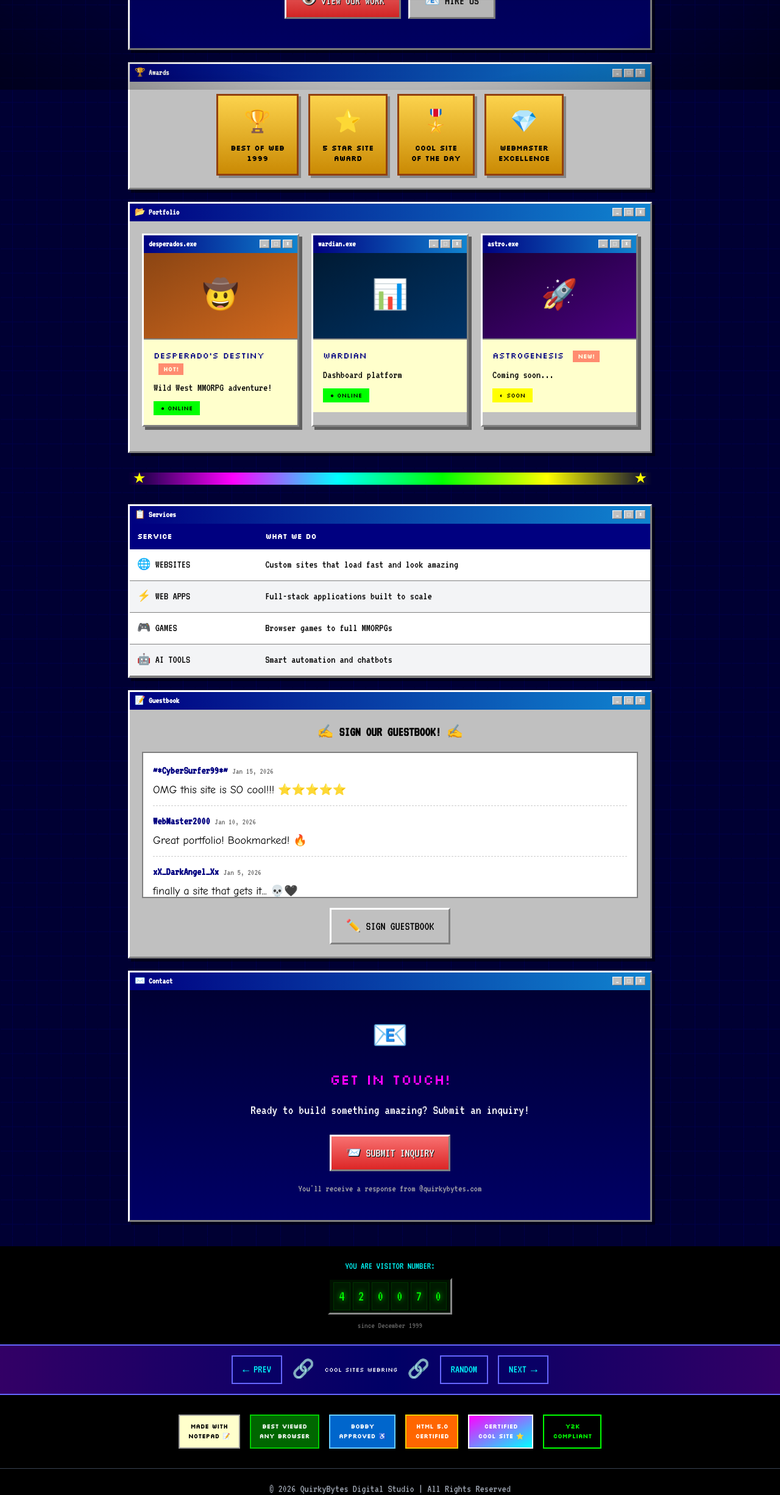
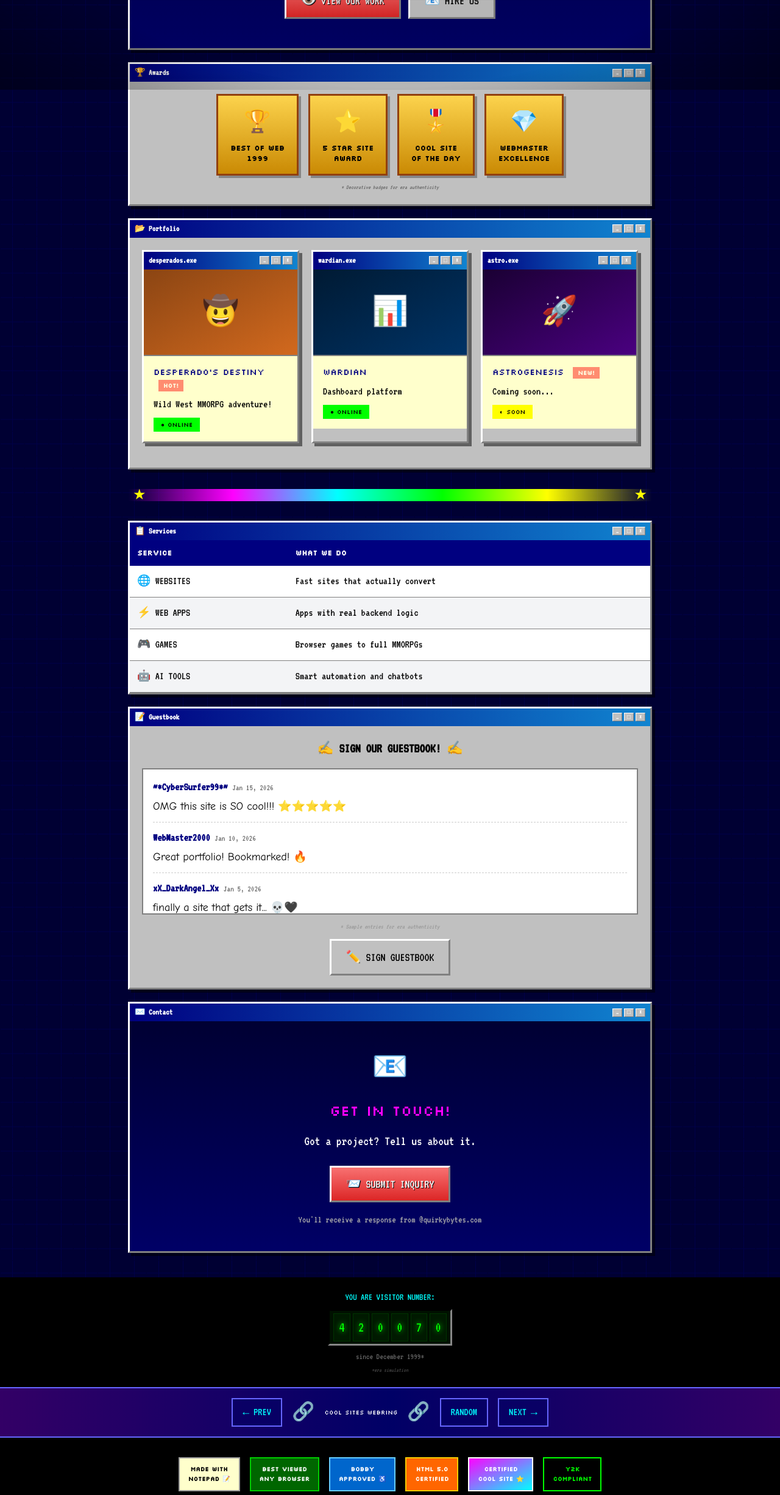
Before and after one commit to kc92/quirkybytes-site, a Next.js app: page /era/geocities in a window 1280 px wide. Shown: the part 653-3105 px from the top of the page at 61% size. Built offline with nearby package versions, Linux system fonts and the light colour scheme.

Commit message:
Add era authenticity disclaimers, fix remaining generic phrases

```diff
--- a/src/app/contact/page.tsx
+++ b/src/app/contact/page.tsx
@@ -47,7 +47,7 @@ export default function ContactPage() {
               GET IN TOUCH
             </h1>
             <p className="font-terminal text-xl text-white max-w-xl mx-auto">
-              Ready to build something amazing? Drop us a line!
+              Got a project? Let&apos;s talk.
             </p>
           </div>
         </Window>
--- a/src/app/era/ai-era/page.tsx
+++ b/src/app/era/ai-era/page.tsx
@@ -164,7 +164,7 @@ export default function AIEraPage() {
                 margin: "0 auto 36px",
               }}
             >
-              {company.description} Powered by modern tech and a passion for craft.
+              {company.description}
             </p>
 
             {/* CTA Buttons */}
--- a/src/app/era/geocities/page.tsx
+++ b/src/app/era/geocities/page.tsx
@@ -112,6 +112,9 @@ export default function GeocitiesEraPage() {
                   </div>
                 ))}
               </div>
+              <p style={{ textAlign: "center", fontSize: "10px", color: "#666", marginTop: "12px", fontStyle: "italic" }}>
+                * Decorative badges for era authenticity
+              </p>
             </div>
           </Window>
 
@@ -178,8 +181,8 @@ export default function GeocitiesEraPage() {
                 </thead>
                 <tbody style={{ fontFamily: "'VT323', monospace", fontSize: "18px" }}>
                   {[
-                    { icon: "🌐", name: "WEBSITES", desc: "Custom sites that load fast and look amazing" },
-                    { icon: "⚡", name: "WEB APPS", desc: "Full-stack applications built to scale" },
+                    { icon: "🌐", name: "WEBSITES", desc: "Fast sites that actually convert" },
+                    { icon: "⚡", name: "WEB APPS", desc: "Apps with real backend logic" },
                     { icon: "🎮", name: "GAMES", desc: "Browser games to full MMORPGs" },
                     { icon: "🤖", name: "AI TOOLS", desc: "Smart automation and chatbots" },
                   ].map((service, i) => (
@@ -212,7 +215,10 @@ export default function GeocitiesEraPage() {
                   </div>
                 ))}
               </div>
-              <div style={{ textAlign: "center", marginTop: "16px" }}>
+              <p style={{ textAlign: "center", fontSize: "11px", color: "#999", marginTop: "12px", fontStyle: "italic" }}>
+                * Sample entries for era authenticity
+              </p>
+              <div style={{ textAlign: "center", marginTop: "12px" }}>
                 <Button href="/guestbook">✏️ SIGN GUESTBOOK</Button>
               </div>
             </div>
@@ -226,7 +232,7 @@ export default function GeocitiesEraPage() {
                 GET IN TOUCH!
               </h2>
               <p style={{ color: "#fff", fontFamily: "'VT323', monospace", fontSize: "22px", marginBottom: "24px" }}>
-                Ready to build something amazing? Submit an inquiry!
+                Got a project? Tell us about it.
               </p>
               <Button href="/contact" variant="hot">
                 📨 SUBMIT INQUIRY
--- a/src/app/era/modern/page.tsx
+++ b/src/app/era/modern/page.tsx
@@ -484,7 +484,7 @@ export default function ModernEraPage() {
                   letterSpacing: "-1px",
                 }}
               >
-                Let&apos;s build something amazing
+                Got a project?
               </h2>
               <p
                 style={{
@@ -493,7 +493,7 @@ export default function ModernEraPage() {
                   marginBottom: "32px",
                 }}
               >
-                Ready to start your next project? Submit an inquiry.
+                Tell us what you need. We&apos;ll tell you if we can help.
               </p>
               <div style={{ display: "flex", flexDirection: "column", alignItems: "center", gap: "16px" }}>
                 <a
--- a/src/app/guestbook/page.tsx
+++ b/src/app/guestbook/page.tsx
@@ -212,6 +212,9 @@ export default function GuestbookPage() {
             <p style={{ fontFamily: "'VT323', monospace", color: "#00ff00", fontSize: "18px" }}>
               📝 Total Signatures: <b>{entries.length}</b> | 🌍 Visitors from around the world!
             </p>
+            <p style={{ fontFamily: "'VT323', monospace", color: "#666", fontSize: "12px", marginTop: "8px" }}>
+              * Sample entries shown for era authenticity
+            </p>
           </div>
         </Window>
 
--- a/src/components/ui/VisitorCounter.tsx
+++ b/src/components/ui/VisitorCounter.tsx
@@ -41,7 +41,8 @@ export function VisitorCounter() {
           </span>
         ))}
       </div>
-      <p style={{ color: "#666", marginTop: "8px", fontSize: "14px" }}>since December 1999</p>
+      <p style={{ color: "#666", marginTop: "8px", fontSize: "14px" }}>since December 1999*</p>
+      <p style={{ color: "#444", marginTop: "4px", fontSize: "10px", fontStyle: "italic" }}>*era simulation</p>
     </div>
   );
 }
```
